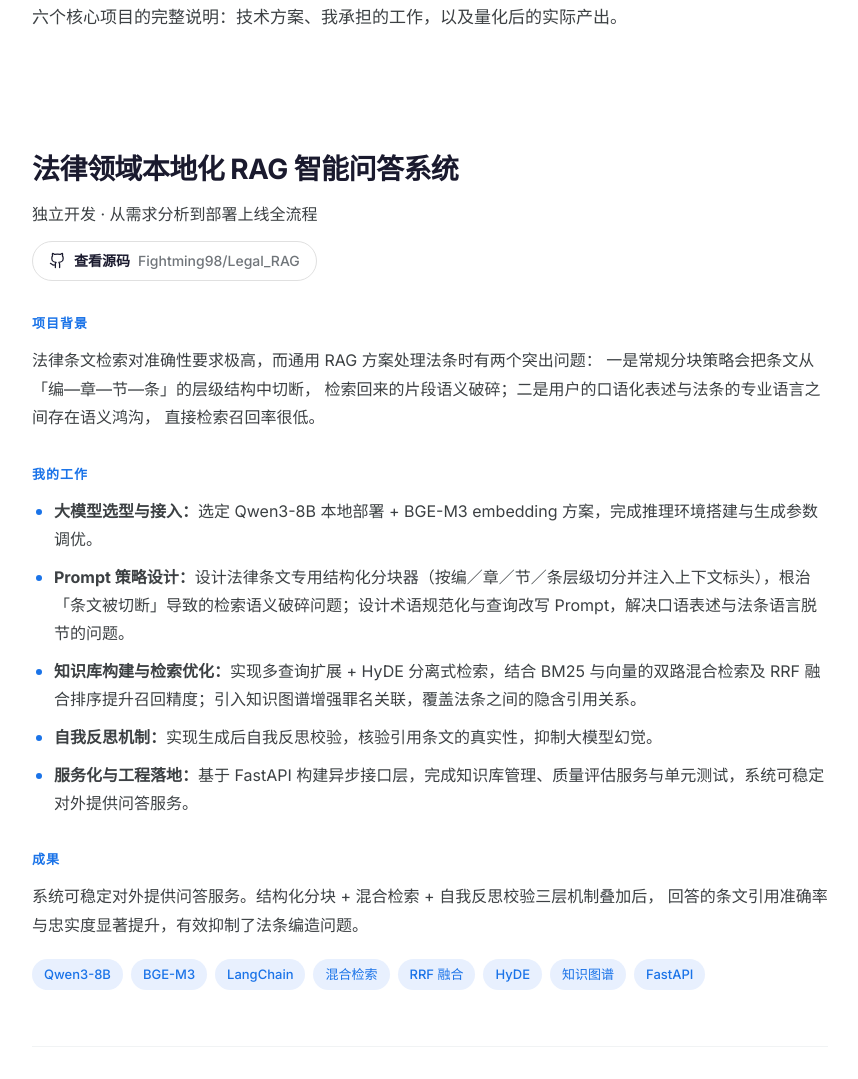
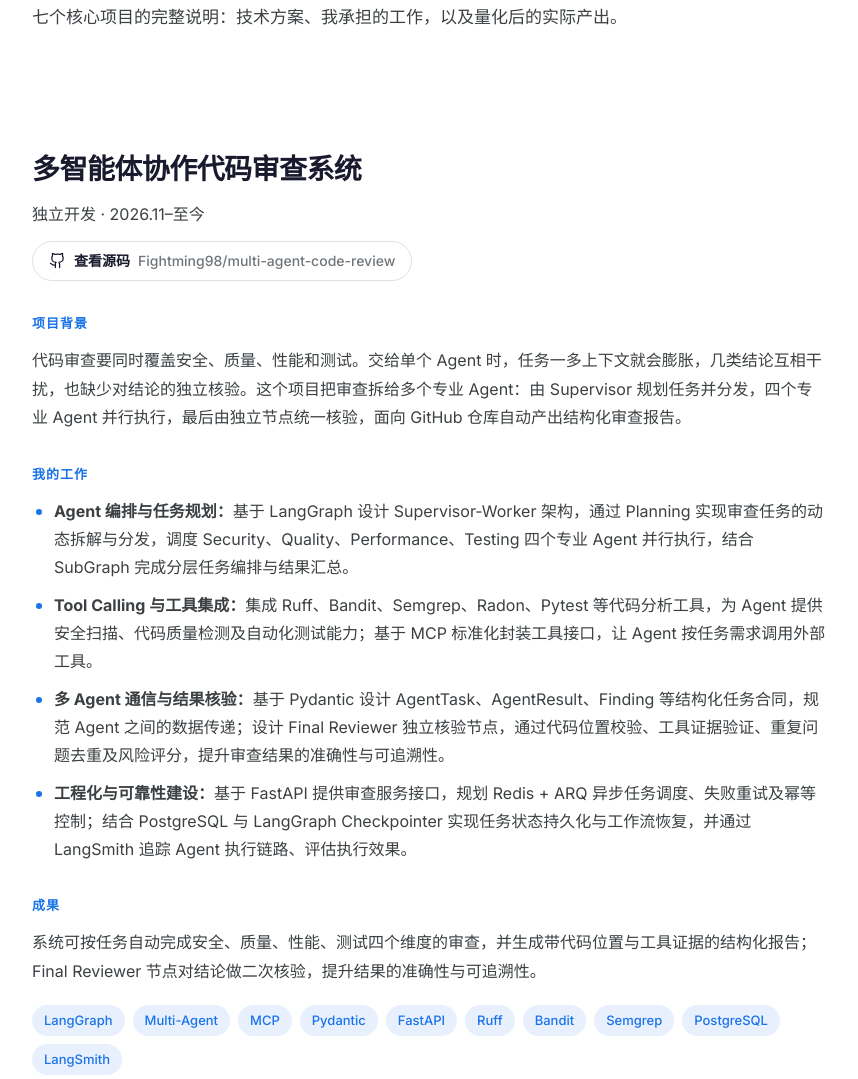
Before and after one commit to Fightming98/Fightming98.github.io, a plain HTML site: page projects.html in a window 1280 px wide. Shown: the part 276-1355 px from the top of the page, without its empty margins (210-1068 px from the left). Drawn offline with Linux system fonts and the light colour scheme.

Commit message:
新增多智能体协作代码审查系统项目，同步 README
首页「核心项目」加一张卡片并把板块说明补上「多智能体」；projects.html
加一条完整详情（项目背景、我的工作四条、成果、10 个技术标签）并附仓库
地址 https://github.com/Fightming98/multi-agent-code-review，原六个项目
顺延为项目 2–7；README 的卡片数量表同步改成 7 个。

Co-Authored-By: Claude Code <noreply@anthropic.com>

```diff
--- a/projects.html
+++ b/projects.html
@@ -236,7 +236,7 @@
       <a href="index.html" class="back-link">← 返回主页</a>
       <h1>项目详情</h1>
       <p class="section-desc">
-        六个核心项目的完整说明：技术方案、我承担的工作，以及量化后的实际产出。
+        七个核心项目的完整说明：技术方案、我承担的工作，以及量化后的实际产出。
       </p>
     </div>
   </header>
@@ -246,6 +246,59 @@
 
     <!-- ==========================================================
          项目 1
+         ========================================================== -->
+    <article class="detail-block reveal">
+
+      <h2>多智能体协作代码审查系统</h2>
+      <p class="detail-tagline">独立开发 · 2026.11–至今</p>
+
+      <a class="repo-link" href="https://github.com/Fightming98/multi-agent-code-review"
+         target="_blank" rel="noopener noreferrer">
+        <svg viewBox="0 0 24 24" aria-hidden="true">
+          <path d="M15 22v-4a4.8 4.8 0 0 0-1-3.5c3 0 6-2 6-5.5.08-1.25-.27-2.48-1-3.5.28-1.15.28-2.35 0-3.5 0 0-1 0-3 1.5-2.64-.5-5.36-.5-8 0C6 2 5 2 5 2c-.3 1.15-.3 2.35 0 3.5A5.403 5.403 0 0 0 4 9c0 3.5 3 5.5 6 5.5-.39.49-.68 1.05-.85 1.65-.17.6-.22 1.23-.15 1.85v4"/>
+          <path d="M9 18c-4.51 2-5-2-7-2"/>
+        </svg>
+        查看源码
+        <span class="repo-link-path">Fightming98/multi-agent-code-review</span>
+      </a>
+
+      <h4>项目背景</h4>
+      <!-- 段落内不折行：HTML 会把换行折成空格，中文句子中间会多出空格 -->
+      <p>
+        代码审查要同时覆盖安全、质量、性能和测试。交给单个 Agent 时，任务一多上下文就会膨胀，几类结论互相干扰，也缺少对结论的独立核验。这个项目把审查拆给多个专业 Agent：由 Supervisor 规划任务并分发，四个专业 Agent 并行执行，最后由独立节点统一核验，面向 GitHub 仓库自动产出结构化审查报告。
+      </p>
+
+      <h4>我的工作</h4>
+      <ul>
+        <li><strong>Agent 编排与任务规划：</strong>基于 LangGraph 设计 Supervisor-Worker 架构，通过 Planning 实现审查任务的动态拆解与分发，调度 Security、Quality、Performance、Testing 四个专业 Agent 并行执行，结合 SubGraph 完成分层任务编排与结果汇总。</li>
+        <li><strong>Tool Calling 与工具集成：</strong>集成 Ruff、Bandit、Semgrep、Radon、Pytest 等代码分析工具，为 Agent 提供安全扫描、代码质量检测及自动化测试能力；基于 MCP 标准化封装工具接口，让 Agent 按任务需求调用外部工具。</li>
+        <li><strong>多 Agent 通信与结果核验：</strong>基于 Pydantic 设计 AgentTask、AgentResult、Finding 等结构化任务合同，规范 Agent 之间的数据传递；设计 Final Reviewer 独立核验节点，通过代码位置校验、工具证据验证、重复问题去重及风险评分，提升审查结果的准确性与可追溯性。</li>
+        <li><strong>工程化与可靠性建设：</strong>基于 FastAPI 提供审查服务接口，规划 Redis + ARQ 异步任务调度、失败重试及幂等控制；结合 PostgreSQL 与 LangGraph Checkpointer 实现任务状态持久化与工作流恢复，并通过 LangSmith 追踪 Agent 执行链路、评估执行效果。</li>
+      </ul>
+
+      <h4>成果</h4>
+      <p>
+        系统可按任务自动完成安全、质量、性能、测试四个维度的审查，并生成带代码位置与工具证据的结构化报告；Final Reviewer 节点对结论做二次核验，提升结果的准确性与可追溯性。
+      </p>
+
+      <div class="tags">
+        <span class="tag">LangGraph</span>
+        <span class="tag">Multi-Agent</span>
+        <span class="tag">MCP</span>
+        <span class="tag">Pydantic</span>
+        <span class="tag">FastAPI</span>
+        <span class="tag">Ruff</span>
+        <span class="tag">Bandit</span>
+        <span class="tag">Semgrep</span>
+        <span class="tag">PostgreSQL</span>
+        <span class="tag">LangSmith</span>
+      </div>
+
+    </article>
+
+
+    <!-- ==========================================================
+         项目 2
          ========================================================== -->
     <article class="detail-block reveal">
 
@@ -300,7 +353,7 @@
 
 
     <!-- ==========================================================
-         项目 2
+         项目 3
          ========================================================== -->
     <article class="detail-block reveal">
 
@@ -358,7 +411,7 @@
 
 
     <!-- ==========================================================
-         项目 3
+         项目 4
          ========================================================== -->
     <article class="detail-block reveal">
 
@@ -419,7 +472,7 @@
 
 
     <!-- ==========================================================
-         项目 4
+         项目 5
          ========================================================== -->
     <article class="detail-block reveal">
 
@@ -474,7 +527,7 @@
 
 
     <!-- ==========================================================
-         项目 5
+         项目 6
          ========================================================== -->
     <article class="detail-block reveal">
 
@@ -524,7 +577,7 @@
 
 
     <!-- ==========================================================
-         项目 6
+         项目 7
          ========================================================== -->
     <article class="detail-block reveal">
 
```
Also changed, not shown: index.html (+19 -1 lines), 1 other file.
